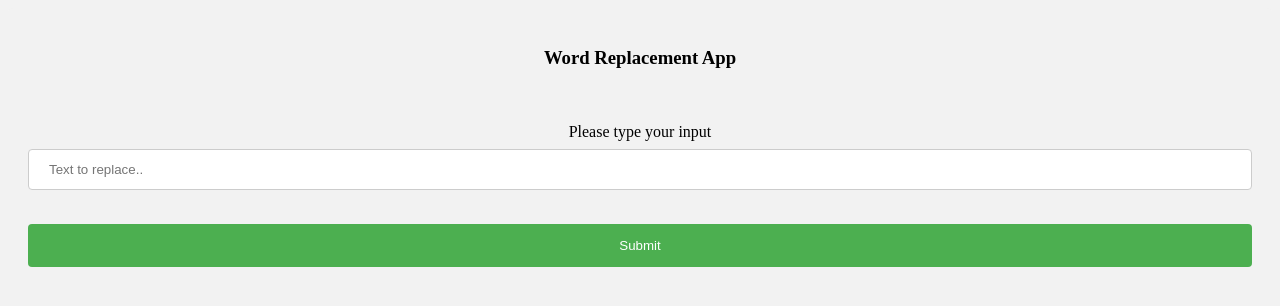
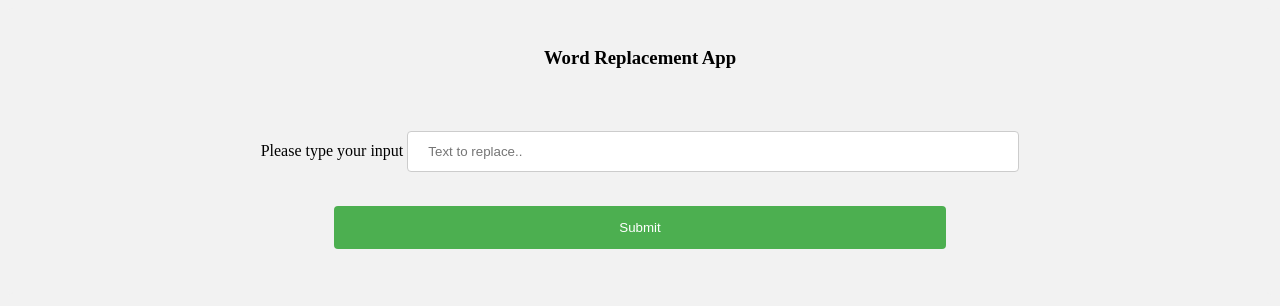
Before and after one commit to maheshmohanmu/wordreplaceapp, a Flask app: page / in a window 1280 px wide. Shown: the top 306 px of the page. Run offline with Flask 2, Linux system fonts and the light colour scheme; some libraries are stand-ins or nearby versions.

Commit message:
css styling3

```diff
--- a/static/css/style.css
+++ b/static/css/style.css
@@ -1,5 +1,5 @@
 input[type=text], select {
-    width: 100%;
+    width: 50%;
     padding: 12px 20px;
     margin: 8px 0;
     display: inline-block;
@@ -9,7 +9,7 @@ input[type=text], select {
   }
 
   input[type=submit] {
-    width: 100%;
+    width: 50%;
     background-color: #4CAF50;
     color: white;
     padding: 14px 20px;
```
